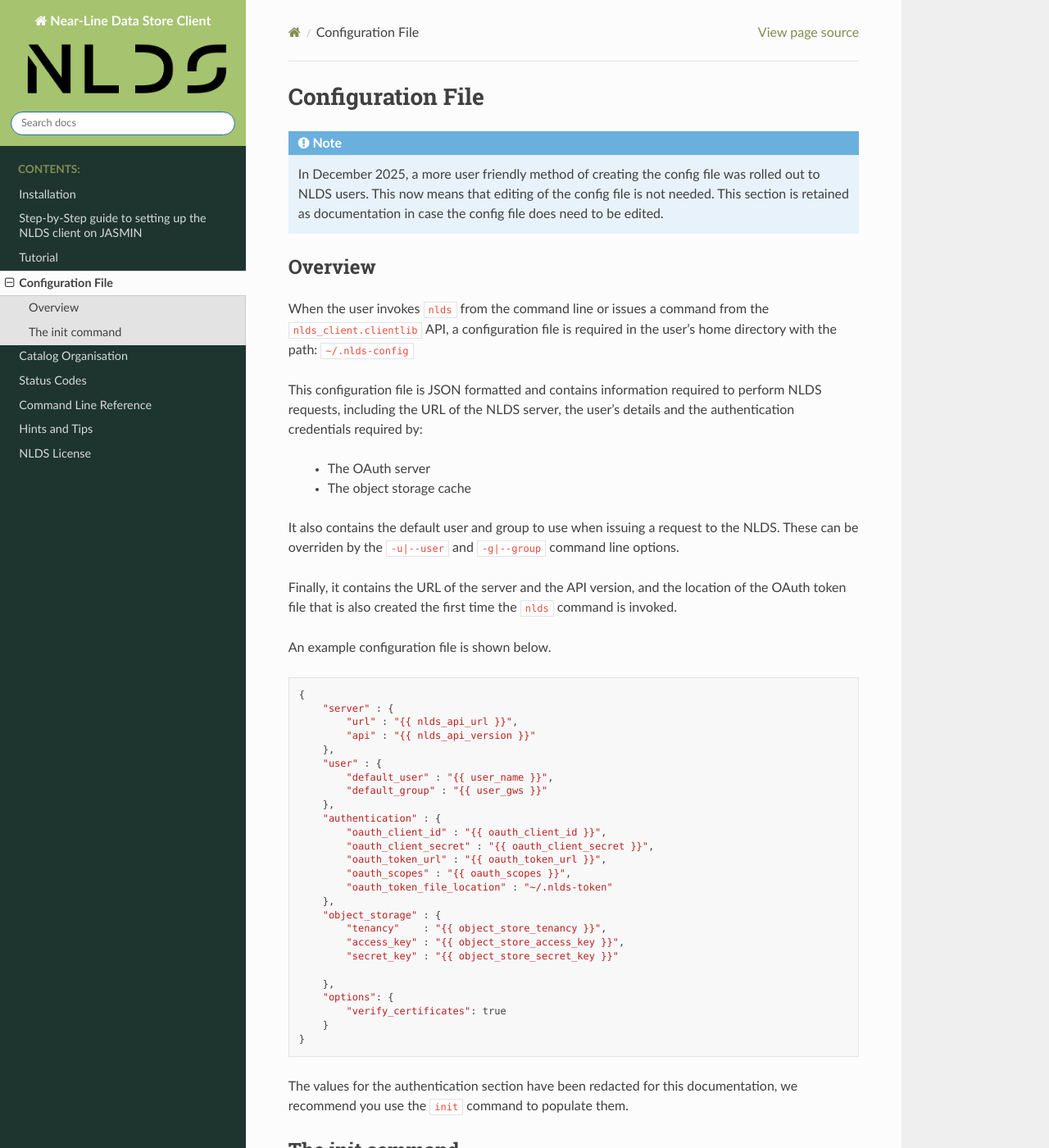
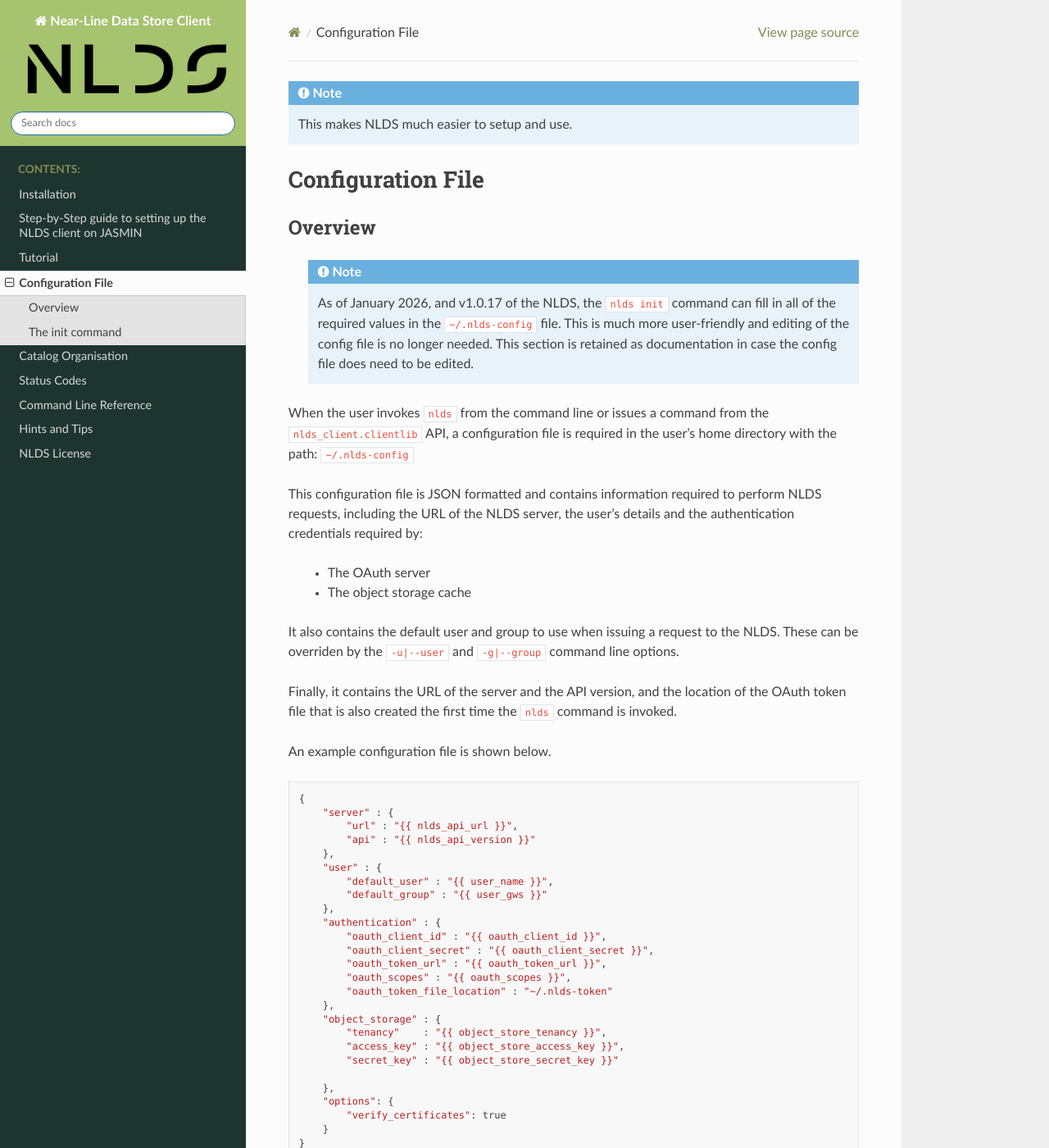
Before and after one commit to cedadev/nlds-client, a Sphinx documentation site: the page built from docs/user_guide/source/configuration.rst, in a window 1280 px wide and 1400 px high. Shown: the whole window at 82% size. Built offline with Sphinx 7.4.7 and the Read the Docs theme 3.1.0, drawn with Linux system fonts in a browser that asks for light colours; some of the changed text lies outside the part shown.

Commit message:
Upped to v1.0.17rc1, modified docs to reflect new workflow for init

```diff
--- a/docs/user_guide/source/configuration.rst
+++ b/docs/user_guide/source/configuration.rst
@@ -4,17 +4,19 @@
 
 .. _configuration:
 
+.. note::
+    This makes NLDS much easier to setup and use.
+
 Configuration File
 ==================
 
-.. note::
-    In December 2025, a more user friendly method of creating the config file was rolled
-    out to NLDS users.  This now means that editing of the config file is not needed.
+Overview
+--------
+
+ .. note::
+    As of January 2026, and v1.0.17 of the NLDS, the ``nlds init`` command can fill in all of the required values in the ``~/.nlds-config`` file.  This is much more user-friendly and editing of the config file is no longer needed.
     This section is retained as documentation in case the config file does need to be
     edited.
-
-Overview
---------
 
 When the user invokes ``nlds`` from the command line or issues a command
 from the ``nlds_client.clientlib`` API, a configuration file is required in the
@@ -74,9 +76,6 @@
 The init command
 ----------------
 
-.. note::
-    As of December 2025, and v1.0.13 of the NLDS, the ``nlds init`` command can fill in all of the required values in the ``~/.nlds-config`` file.  This makes NLDS much easier to setup and use.
-
 To initialise the NLDS config file, run the command:
 
 ::
--- a/docs/user_guide/source/installation.rst
+++ b/docs/user_guide/source/installation.rst
@@ -8,7 +8,7 @@
 ============
 
 .. note::
-   In December 2025, a more intuitive method of installation using PyPi was rolled out to NLDS users.  The instructions below are for this new installation method.
+   In January 2026, a more intuitive method of installation using PyPi was rolled out to NLDS users.  The instructions below are for this new installation method.
 
 To use the NLDS, first you must install the client software.  This guide will show
 you how to install it into a Python virtual-environment (virtualenv) in your
@@ -30,11 +30,11 @@
    ``pip install nlds-client``
 
 
-Upgrading to v1.0.13
+Upgrading to v1.0.17
 --------------------
 
 .. note::
-   In December 2025, hosting of the NLDS client was moved to PyPi.  Previous installations of ``nlds-client`` from GitHub may have to be removed using ``pip uninstall``.
+   In January 2026, hosting of the NLDS client was moved to PyPi.  Previous installations of ``nlds-client`` from GitHub may have to be removed using ``pip uninstall``.
 
 #. Activate your virtual environment: |br|
    ``source ~/nlds-client/bin/activate``
--- a/nlds_client/__init__.py
+++ b/nlds_client/__init__.py
@@ -1 +1 @@
-__version__ = '1.0.16'
+__version__ = '1.0.17rc1'
--- a/setup.py
+++ b/setup.py
@@ -1,7 +1,6 @@
 import os
 from setuptools import setup, find_packages
-#from nlds_client import __version__
-__version__ = '1.0.16'
+__version__ = '1.0.17rc1'
 
 with open(os.path.join(os.path.dirname(__file__), 'README.md')) as readme:
     README = readme.read()
```
Also changed, not shown: other parts of docs/user_guide/source/configuration.rst (+0 -12 lines), docs/user_guide/source/step_by_step.rst (+8 -34 lines), pyproject.toml (added, +34 -0 lines).
